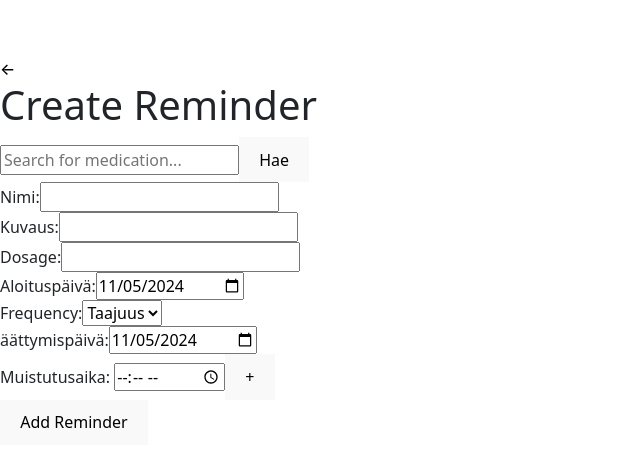
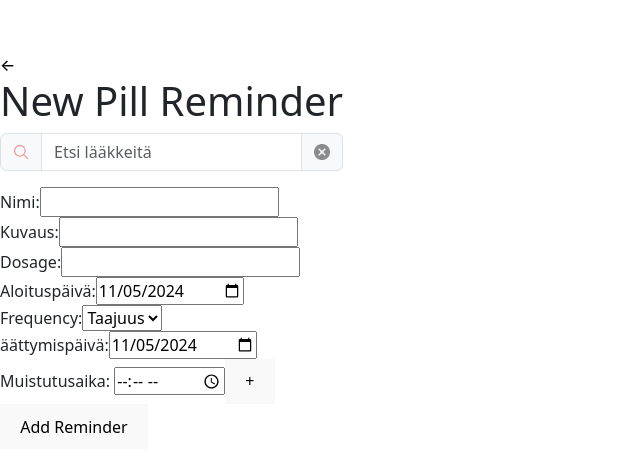
Before and after one commit to MJ-Jiang/medicationReminder, a React (Vite) app: page /create-reminder in a window 1280 px wide. Shown: the part 149-620 px from the top of the page, without its empty margins (0-640 px from the left). Built offline with nearby package versions, Linux system fonts and the light colour scheme.

Commit message:
modify style of searchbar

```diff
--- a/src/components/BackButton.jsx
+++ b/src/components/BackButton.jsx
@@ -5,7 +5,7 @@ const BackButton = () => {
     const navigate = useNavigate();
 
     const handleClick = () => {
-        navigate(-1); // 返回上一页
+        navigate(-1); // return to last page
     };
 
     return (
--- a/src/components/SearchBar.jsx
+++ b/src/components/SearchBar.jsx
@@ -1,6 +1,8 @@
 import React, { useState } from 'react';
 import { useNavigate } from 'react-router-dom';
 import { useTranslation } from 'react-i18next';
+import { InputGroup, FormControl } from 'react-bootstrap';
+import 'bootstrap/dist/css/bootstrap.min.css';
 
 const SearchBar = ({ onSearch }) => {
     const [query, setQuery] = useState('');
@@ -12,21 +14,39 @@ const SearchBar = ({ onSearch }) => {
             navigate(`/medication-description?query=${encodeURIComponent(query)}`);
         }
     };
+
+    const handleKeyPress = (event) => {
+        if (event.key === 'Enter') {
+            handleSearch();
+        }
+    };
+
+    const clearSearch = () => {
+        setQuery('');
+    };
+
     return (
-        <div>
-            <input
+        <InputGroup className="mb-3">
+            {/* Left icon for search */}
+            <InputGroup.Text>
+                <img src="/src/assets/search.png" alt="Search" width="16" height="16" />
+            </InputGroup.Text>
+
+            {/* Search input field */}
+            <FormControl
                 type="text"
-                placeholder="Search for medication..."
+                placeholder={t('Search for medication')}
                 value={query}
                 onChange={(e) => setQuery(e.target.value)}
+                onKeyPress={handleKeyPress}
             />
-            <button onClick={handleSearch}>{t('Search')}</button>
-        </div>
+
+            {/* Right icon for clear, always visible */}
+            <InputGroup.Text onClick={clearSearch} style={{ cursor: 'pointer' }}>
+                <img src="/src/assets/delete.png" alt="Clear" width="16" height="16" />
+            </InputGroup.Text>
+        </InputGroup>
     );
 };
 
 export default SearchBar;
-{/**encodeURIComponent(query) is used to encode the user's input to ensure that special characters (such as space, &, ?, etc.) do not cause problems in the URL.
-    onChange calls the (e) => setQuery(e.target.value) function every time the user types or deletes a character.
-    This function updates the value of query and keeps the content of the input box synchronized with the query state.
-    onClick={handleSearch} means that when the user clicks the "Search" button, the handleSearch function will be called to perform the search operation. */}
--- a/src/i18n.js
+++ b/src/i18n.js
@@ -8,7 +8,7 @@ const resources = {
   en: {
     translation: {
       "Welcome to React": "Welcome to React and react-i18next",
-      "Search":"Search",
+      "Search for medication":"Search for medication",
       "+ New Reminder":"+ New reminder",
       "Name":"Name",
       "Description":"Description",
@@ -19,7 +19,9 @@ const resources = {
       "Reminder Time":"Reminder Time",
       "ADD Reminder":"Add Rminder",
       "Purpose":"Purpose",
-      "Select Frequency":"Select Frequency"
+      "Select Frequency":"Select Frequency",
+      "Pill Reminders":"Pill Reminders",
+      "New Pill Reminder":"New Pill Reminder"
 
       /**待补充 */
     }
@@ -27,7 +29,7 @@ const resources = {
   fi: {
     translation: {
       "Welcome to React": "Bienvenue à React et react-i18next",
-      "Search":"Hae",
+      "Search for medication":"Etsi lääkkeitä",
       "+ New Reminder":"+ Uusi Muistutus",
       "Name":"Nimi",
       "Description":"Kuvaus",
@@ -38,7 +40,9 @@ const resources = {
       "Reminder Time":"Muistutusaika",
       "ADD Reminder":"Lisää muistutus",
       "Purpose":"Purpose",
-      "Select Frequency":"Taajuus"
+      "Select Frequency":"Taajuus",
+      "Pill Reminders":"Pillereiden muistutukset",
+      "New Pill Reminder":"Uusi pilleri muistutus"
       /**待补充 */
     }
   }
--- a/src/pages/CreateReminderPage.jsx
+++ b/src/pages/CreateReminderPage.jsx
@@ -4,6 +4,7 @@ import ReminderDetails from '../components/ReminderDetails';
 import SearchBar from '../components/SearchBar';
 import BackButton from '../components/BackButton';
 import { useTranslation } from 'react-i18next';
+import { Container, Row, Col } from 'react-bootstrap';
 
 const CreateReminderPage = ({ onAddReminder }) => {
     const [showDetails, setShowDetails] = useState(false);
@@ -78,7 +79,7 @@ const CreateReminderPage = ({ onAddReminder }) => {
     return (
         <div>
             <BackButton />
-            <h1>Create Reminder</h1>
+            <h1>New Pill Reminder</h1>
             <SearchBar onSearch={setQuery} />
 
             <ReminderForm onAddReminder={handleAddReminder} />
--- a/src/pages/TodayRemindersPage.jsx
+++ b/src/pages/TodayRemindersPage.jsx
@@ -84,7 +84,7 @@ const TodayRemindersPage = ({ reminders }) => {
 
     return (
         <div>
-            <h1>Today's Reminders</h1>
+            <h1>Pill Reminders</h1>
             <div style={{ position: 'absolute', top: 20, right: 20 }}>
                 <DatePicker onDateChange={handleDateChange} initialDate={selectedDate} />
             </div>
```
Also changed, not shown: src/assets/delete.png (added), src/assets/search.png (added).
